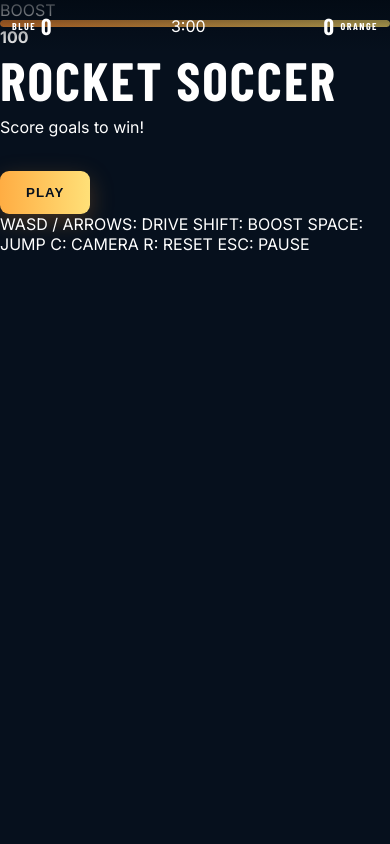
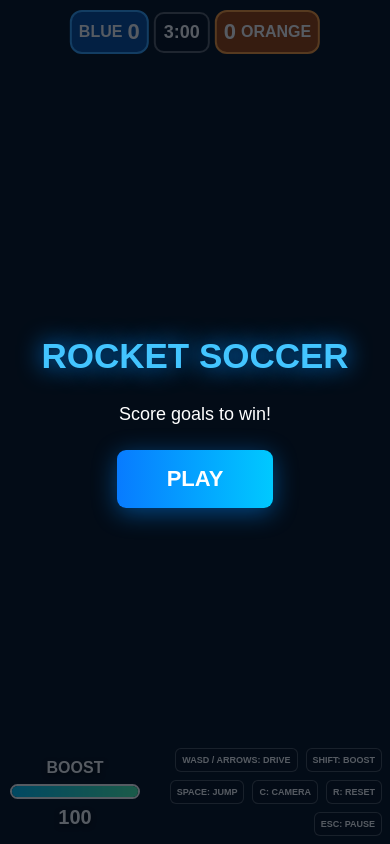
Before and after one commit to GreenIce99/rocket-soccer-3d, a website built with Vite: page index.html in a window 390 px wide. Built offline with nearby package versions, Linux system fonts and the light colour scheme; a web font is replaced by a local one.

Commit message:
Update style.css with new layout and design styles
Refactored CSS styles for improved layout and design.

```diff
--- a/src/style.css
+++ b/src/style.css
@@ -1,53 +1,201 @@
-@import url('https://fonts.googleapis.com/css2?family=Barlow+Condensed:wght@600;700;800;900&family=Inter:wght@400;600;700;800&display=swap');
+* {
+  box-sizing: border-box;
+}
 
-:root { font-family: Inter, system-ui, sans-serif; color: #fff; background: #06101d; }
-* { box-sizing: border-box; }
-html, body, #app { width: 100%; height: 100%; margin: 0; overflow: hidden; }
-body { user-select: none; }
-canvas { display: block; width: 100%; height: 100%; }
-#app { position: relative; }
-#hud { position: absolute; z-index: 5; top: 0; left: 0; right: 0; display: flex; align-items: center; justify-content: space-between; padding: 18px 24px; pointer-events: none; background: linear-gradient(180deg,rgba(2,9,18,.78),transparent); }
-.brand { font: 900 21px 'Barlow Condensed',sans-serif; letter-spacing: 2px; text-shadow: 0 2px 12px #000; }
-.brand b { color: #ff9a35; }
-.brand-dot { display: inline-block; width: 9px; height: 9px; border-radius: 50%; background: #32baff; margin-right: 8px; box-shadow: 0 0 14px #32baff; }
-.scoreboard { display: flex; align-items: center; gap: 18px; padding: 8px 22px; border: 1px solid #ffffff25; border-radius: 12px; background: #071426c9; box-shadow: 0 8px 28px #0005; }
-.team { display: flex; align-items: center; gap: 10px; font: 800 13px 'Barlow Condensed',sans-serif; letter-spacing: 1.5px; }
-.team strong { font: 900 30px 'Barlow Condensed',sans-serif; }
-.blue-team { color: #45bdff; } .orange-team { color: #ff9a35; }
-.score-divider { color: #71849a; font-weight: 800; }
-.top-right { display: flex; align-items: center; gap: 10px; pointer-events: auto; }
-#status { font-size: 11px; font-weight: 800; letter-spacing: 1.5px; color: #a9c4dc; }
-.small-button { width: 38px; height: 38px; border: 1px solid #ffffff30; border-radius: 9px; color: white; background: #10243b; font-size: 17px; cursor: pointer; }
-.center-message { position: absolute; z-index: 4; top: 24%; left: 50%; transform: translate(-50%,-50%); text-align: center; pointer-events: none; opacity: 0; transition: opacity .2s; text-shadow: 0 4px 20px #000; }
-.center-message.show { opacity: 1; }
-.center-message strong { display: block; font: 900 clamp(34px,6vw,64px) 'Barlow Condensed',sans-serif; letter-spacing: 3px; }
-.center-message span { display: block; margin-top: 4px; font-size: 13px; font-weight: 700; color: #d4e5f5; }
-#boostPanel { position: absolute; z-index: 4; bottom: 72px; left: 24px; width: 190px; padding: 11px 13px; border-radius: 10px; background: #071426c9; border: 1px solid #ffffff22; }
-.boost-label { display: flex; justify-content: space-between; font-size: 10px; font-weight: 800; letter-spacing: 1.4px; color: #b8c9d9; margin-bottom: 7px; }
-.boost-label b { color: #ffbf4b; font-size: 14px; }
-.boost-track { height: 7px; background: #26374a; border-radius: 8px; overflow: hidden; }
-#boostFill { height: 100%; width: 100%; border-radius: inherit; background: linear-gradient(90deg,#ff8a2b,#ffe06a); transition: width .08s; }
-#controlsHint { position: absolute; z-index: 4; bottom: 20px; left: 50%; transform: translateX(-50%); display: flex; gap: 15px; padding: 9px 14px; border: 1px solid #ffffff20; border-radius: 10px; background: #071426c9; color: #c4d2df; font-size: 10px; white-space: nowrap; }
-kbd { display: inline-block; padding: 3px 5px; margin-right: 2px; border: 1px solid #ffffff35; border-radius: 4px; background: #172b40; color: white; font: 700 9px Inter,sans-serif; }
-#startOverlay, #pauseOverlay { position: absolute; z-index: 10; inset: 0; display: grid; place-items: center; background: radial-gradient(ellipse at center,#102a46a8,#020914e8); backdrop-filter: blur(5px); }
-.hidden { display: none !important; }
-.start-card, .pause-card { width: min(90vw,430px); padding: 38px; text-align: center; border: 1px solid #ffffff25; border-radius: 20px; background: linear-gradient(145deg,#122b45f2,#071321f5); box-shadow: 0 25px 80px #0009; }
-.eyebrow { color: #ffae50; font-size: 10px; font-weight: 800; letter-spacing: 3px; }
-h1 { margin: 12px 0; font: 900 clamp(54px,10vw,78px)/.78 'Barlow Condensed',sans-serif; letter-spacing: 2px; }
-h1 span { color: #4abfff; }
-.start-card p, .pause-card p { color: #a9bbce; font-size: 13px; line-height: 1.6; }
-#playBtn, #resumeBtn { margin-top: 18px; padding: 14px 26px; border: 0; border-radius: 9px; color: #06101d; background: linear-gradient(90deg,#ffad43,#ffe078); font-weight: 900; letter-spacing: 1px; cursor: pointer; box-shadow: 0 8px 25px #ff9a3540; }
-#playBtn span { margin-left: 12px; }
-.start-controls { margin-top: 22px; color: #6f879e; font-size: 9px; font-weight: 700; letter-spacing: 1px; }
-.pause-card h2 { margin: 0; font: 900 46px 'Barlow Condensed',sans-serif; }
-#mobileControls { display: none; position: absolute; z-index: 6; inset: auto 16px 18px; justify-content: space-between; pointer-events: none; }
-#mobileControls button { pointer-events: auto; width: 47px; height: 47px; border: 1px solid #ffffff55; border-radius: 12px; color: white; background: #10243bcc; font-weight: 900; touch-action: none; }
-.dpad { display: grid; grid-template-columns: repeat(3,47px); grid-template-rows: repeat(2,47px); gap: 4px; }
-.dpad .up { grid-column: 2; } .dpad .left { grid-column: 1; grid-row: 2; } .dpad .down { grid-column: 2; grid-row: 2; } .dpad .right { grid-column: 3; grid-row: 2; }
-.mobile-actions { display: flex; align-items: end; gap: 8px; }
-.mobile-actions .jump { background: #1378b8cc; } .mobile-actions .boost { background: #bd681dcc; }
-@media (max-width: 700px) {
-  #hud { padding: 12px; } .brand { font-size: 15px; } .scoreboard { gap: 9px; padding: 5px 10px; } .team { gap: 5px; font-size: 10px; } .team strong { font-size: 23px; }
-  #controlsHint { display: none; } #boostPanel { left: 12px; bottom: 132px; width: 140px; } #mobileControls { display: flex; }
-  .center-message { top: 22%; }
+body {
+  margin: 0;
+  overflow: hidden;
+  background: #07111d;
+  font-family: Arial, sans-serif;
+  color: white;
 }
+
+#game {
+  width: 100vw;
+  height: 100vh;
+  position: relative;
+}
+
+canvas {
+  display: block;
+  width: 100%;
+  height: 100%;
+}
+
+#hud {
+  position: absolute;
+  top: 20px;
+  left: 50%;
+  transform: translateX(-50%);
+  display: flex;
+  align-items: center;
+  gap: 18px;
+  z-index: 5;
+  pointer-events: none;
+}
+
+.team {
+  display: flex;
+  align-items: center;
+  gap: 12px;
+  padding: 12px 20px;
+  border-radius: 12px;
+  font-weight: bold;
+  min-width: 115px;
+  justify-content: center;
+}
+
+.team strong {
+  font-size: 30px;
+}
+
+.blue {
+  background: #0759b8dd;
+  border: 2px solid #36a5ff;
+}
+
+.orange {
+  background: #b84b08dd;
+  border: 2px solid #ff9c38;
+}
+
+#timer {
+  background: #07111ddd;
+  border: 2px solid #ffffff55;
+  border-radius: 10px;
+  padding: 12px 18px;
+  font-size: 25px;
+  font-weight: 900;
+}
+
+#boost {
+  position: absolute;
+  bottom: 35px;
+  left: 35px;
+  width: 210px;
+  z-index: 5;
+  text-align: center;
+  font-weight: bold;
+  text-shadow: 0 2px 5px black;
+}
+
+.boost-track {
+  height: 15px;
+  background: #101c2b;
+  border: 2px solid white;
+  border-radius: 20px;
+  overflow: hidden;
+  margin: 7px 0;
+}
+
+#boostFill {
+  width: 100%;
+  height: 100%;
+  background: linear-gradient(90deg, #00c8ff, #4dffb5);
+  transition: width 0.1s;
+}
+
+#boostValue {
+  font-size: 20px;
+}
+
+#controls {
+  position: absolute;
+  bottom: 20px;
+  right: 20px;
+  display: flex;
+  flex-wrap: wrap;
+  justify-content: flex-end;
+  gap: 8px;
+  max-width: 470px;
+  z-index: 5;
+  pointer-events: none;
+}
+
+#controls span {
+  background: #07111dcc;
+  border: 1px solid #ffffff44;
+  border-radius: 6px;
+  padding: 8px 10px;
+  font-size: 11px;
+  font-weight: bold;
+}
+
+#message {
+  position: absolute;
+  inset: 0;
+  display: flex;
+  flex-direction: column;
+  justify-content: center;
+  align-items: center;
+  background: #020914aa;
+  z-index: 10;
+  text-align: center;
+}
+
+#message h1 {
+  font-size: clamp(35px, 7vw, 75px);
+  margin: 0 0 10px;
+  color: #43c5ff;
+  text-shadow: 0 0 25px #008cff;
+}
+
+#message p {
+  font-size: 18px;
+  margin-bottom: 25px;
+}
+
+#playBtn {
+  border: none;
+  padding: 16px 50px;
+  border-radius: 9px;
+  background: linear-gradient(90deg, #087bff, #00c9ff);
+  color: white;
+  font-size: 22px;
+  font-weight: 900;
+  cursor: pointer;
+  box-shadow: 0 5px 25px #008cff77;
+}
+
+#playBtn:hover {
+  transform: scale(1.06);
+}
+
+@media (max-width: 600px) {
+  #controls {
+    right: 8px;
+    bottom: 8px;
+    max-width: 250px;
+  }
+
+  #controls span {
+    font-size: 9px;
+    padding: 6px;
+  }
+
+  #boost {
+    left: 10px;
+    bottom: 15px;
+    width: 130px;
+  }
+
+  #hud {
+    top: 10px;
+    gap: 5px;
+  }
+
+  .team {
+    min-width: 75px;
+    padding: 7px;
+    gap: 5px;
+  }
+
+  .team strong {
+    font-size: 22px;
+  }
+
+  #timer {
+    font-size: 18px;
+    padding: 8px;
+  }
+}
```
